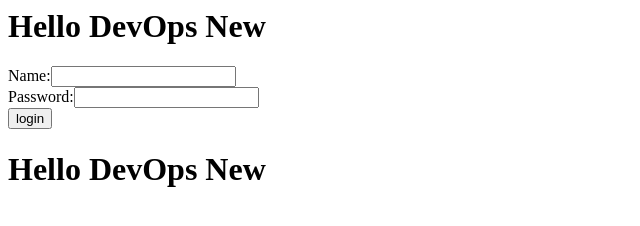
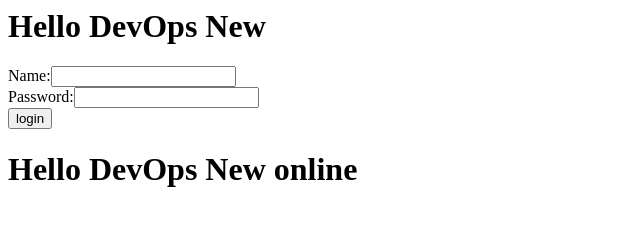
Before and after one commit to suhas-55/DevOps, a plain HTML site: page WebContent/index.html in a window 1280 px wide. Shown: the whole page, without its empty margins (0-640 px from the left). Drawn offline with Linux system fonts and the light colour scheme.

Commit message:
fst UAT branch commit

```diff
--- a/WebContent/index.html
+++ b/WebContent/index.html
@@ -5,4 +5,4 @@ Name:<input type="text" name="userName"/><br/>
 Password:<input type="password" name="userPass"/><br/>
 <input type="submit" value="login"/>
 </form>
-<h1>Hello DevOps New</h1>
+<h1>Hello DevOps New online</h1>
```
